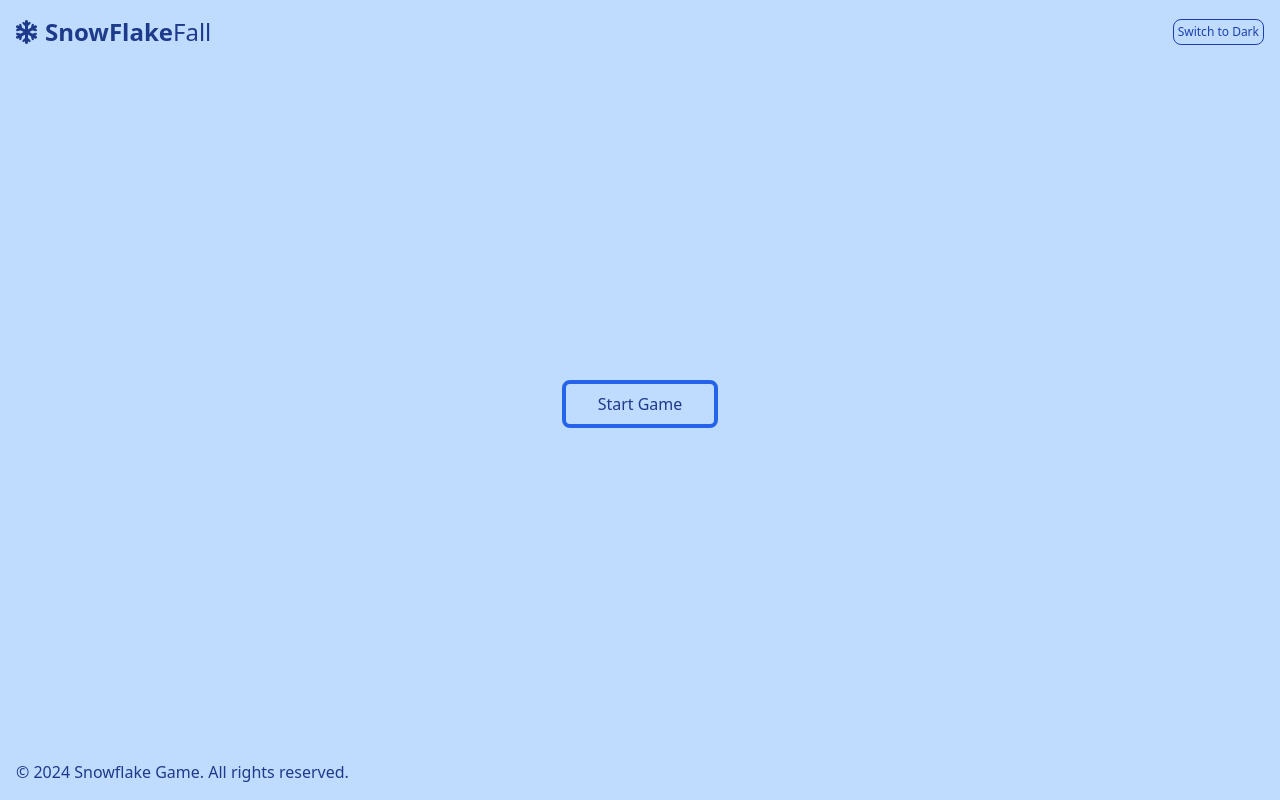
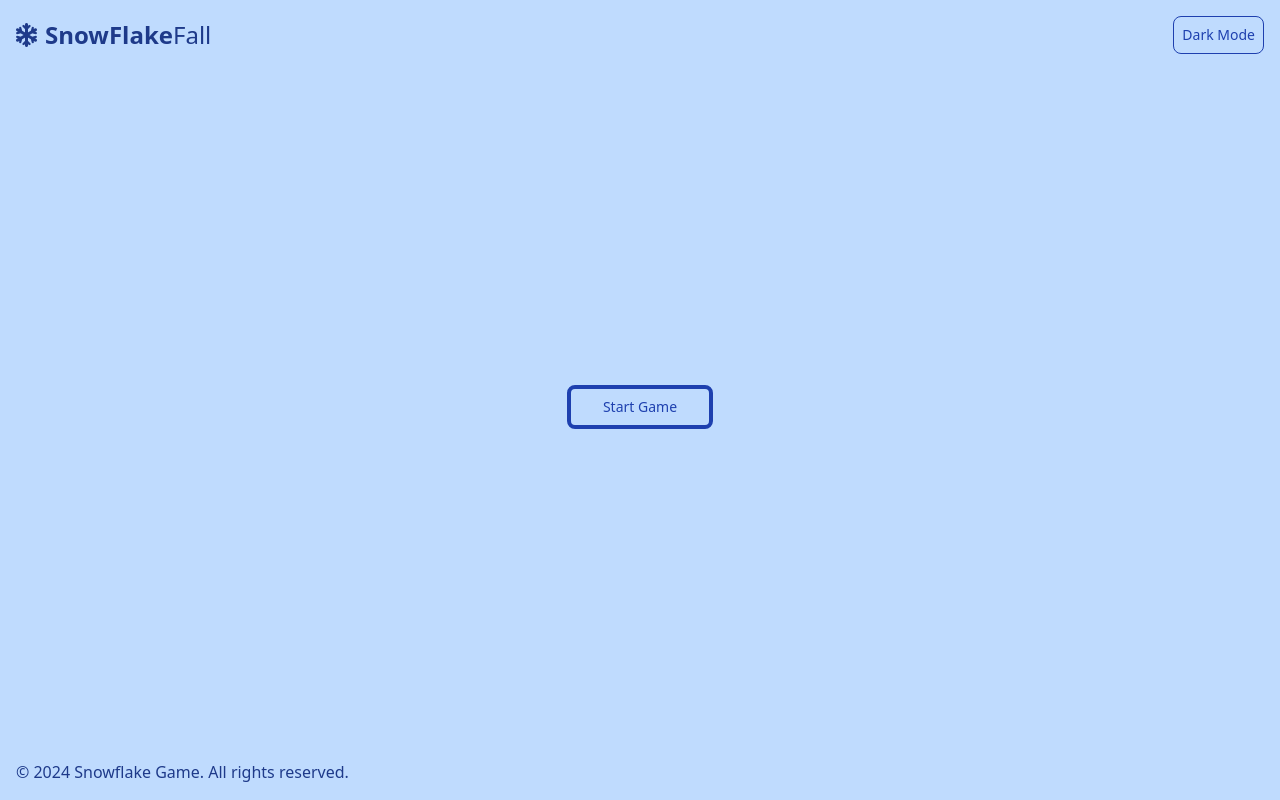
Before and after one commit to tbrown034/snowflake-fall, a React (Vite) app: page / in a window 1280 px wide. Built offline with nearby package versions, Linux system fonts and the light colour scheme.

Commit message:
consistent style, fixed dark mode problem

```diff
--- a/src/App.jsx
+++ b/src/App.jsx
@@ -9,7 +9,7 @@ function App() {
   const [gameStarted, setGameStarted] = useState(false);
 
   const toggleDarkMode = () => {
-    setDarkMode((prevMode) => !prevMode); // Ensuring the state is toggled based on the previous state
+    setDarkMode((prevMode) => !prevMode);
   };
 
   const startGame = () => {
@@ -28,11 +28,10 @@ function App() {
     >
       <Header onToggleDarkMode={toggleDarkMode} isDarkMode={darkMode} />
       {gameStarted ? (
-        <GameBoard onBackToStart={backToStart} />
+        <GameBoard onBackToStart={backToStart} isDarkMode={darkMode} />
       ) : (
-        <Main onStartGame={startGame} />
+        <Main onStartGame={startGame} isDarkMode={darkMode} />
       )}
-
       <Footer />
     </div>
   );
--- a/src/components/UI/GameBoard.jsx
+++ b/src/components/UI/GameBoard.jsx
@@ -1,10 +1,14 @@
-export default function GameBoard({ onBackToStart }) {
+export default function GameBoard({ onBackToStart, isDarkMode }) {
   return (
     <main className="flex flex-col gap-4">
       <div className="border-2 border-blue-950 p-4 min-h-96"></div>
       <button
         onClick={onBackToStart}
-        className="p-2 px-8 border-2 border-blue-600 hover:bg-blue-600 hover:text-blue-100 active:bg-blue-700 text-blue-900 rounded-lg transition-colors duration-300"
+        className={`p-2 px-8 text-sm rounded-lg border-4 transition-colors duration-300 ${
+          isDarkMode
+            ? "border-blue-200 text-blue-200 hover:bg-blue-700 hover:text-blue-100 active:bg-blue-800"
+            : "border-blue-800 text-blue-800 hover:bg-blue-300 hover:text-blue-900 active:bg-blue-400"
+        }`}
       >
         Go Back
       </button>
--- a/src/components/UI/Header.jsx
+++ b/src/components/UI/Header.jsx
@@ -22,13 +22,13 @@ export default function Header({ onToggleDarkMode, isDarkMode }) {
       </div>
       <button
         onClick={onToggleDarkMode}
-        className={`border p-1 text-xs rounded-lg transition-colors duration-300 ${
+        className={`border p-2 text-sm rounded-lg transition-colors duration-300 ${
           isDarkMode
             ? "border-blue-300 hover:bg-blue-300 hover:text-blue-900 text-blue-300"
             : "border-blue-800 hover:bg-blue-800 hover:text-blue-200 text-blue-800"
         }`}
       >
-        {isDarkMode ? "Switch to Light" : "Switch to Dark"}
+        {isDarkMode ? "Light Mode" : "Dark Mode"}
       </button>
     </header>
   );
--- a/src/components/UI/Main.jsx
+++ b/src/components/UI/Main.jsx
@@ -1,10 +1,14 @@
-export default function Main({ onStartGame }) {
+export default function Main({ onStartGame, isDarkMode }) {
   return (
     <main className="flex flex-col gap-4">
       <div className="flex justify-center">
         <button
           onClick={onStartGame}
-          className="p-2 px-8 border-4 border-blue-600 hover:bg-blue-600 hover:text-blue-100 active:bg-blue-700 text-blue-900 rounded-lg transition-colors duration-300"
+          className={`p-2 px-8 text-sm rounded-lg border-4 transition-colors duration-300 ${
+            isDarkMode
+              ? "border-blue-200 text-blue-200 hover:bg-blue-700 hover:text-blue-100 active:bg-blue-800"
+              : "border-blue-800 text-blue-800 hover:bg-blue-300 hover:text-blue-900 active:bg-blue-400"
+          }`}
         >
           Start Game
         </button>
```
